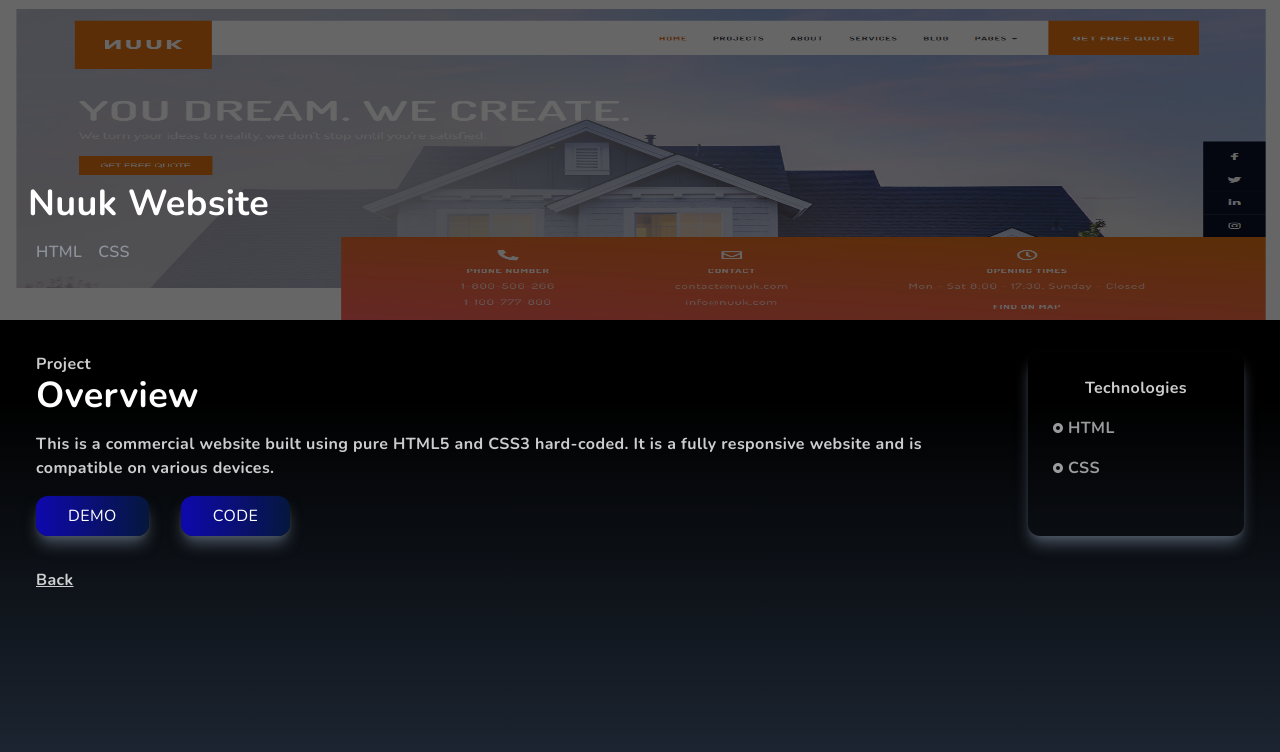
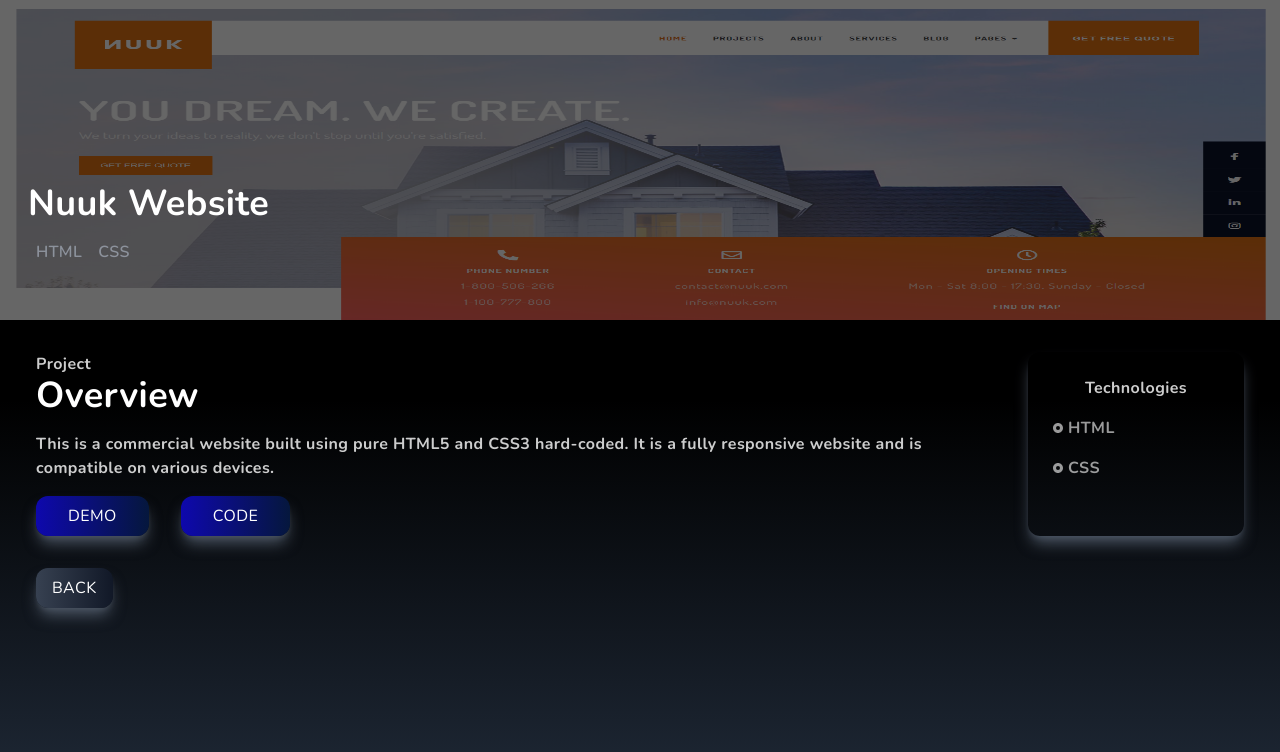
Before and after one commit to Akhil-Anumula/next-portfolio, a Next.js app: page /project/1 in a window 1280 px wide. Shown: the top 752 px of the page. Built offline with nearby package versions, Linux system fonts and the light colour scheme.

Commit message:
nav changes

```diff
--- a/pages/project/[project].js
+++ b/pages/project/[project].js
@@ -14,6 +14,7 @@ import weatherApp from '../../public/assets/projects/weatherApp.png'
 import restaurant from '../../public/assets/projects/restaurant.png'
 import bank from '../../public/assets/projects/bank.png'
 import metaverse from '../../public/assets/projects/metaverse.png'
+import { TbArrowBigLeft } from 'react-icons/tb'
 
 
 function ProjectDetails() {
@@ -70,7 +71,7 @@ function ProjectDetails() {
       id: 6,
       src: digitalStore,
       title: "Digital Store",
-      techUsed: ["React","React-Router-Dom","Tailwind CSS"],
+      techUsed: ["React", "React-Router-Dom", "Tailwind CSS"],
       description: "Implemented a sample store app which uses dummyjson API to fetch different products data. It is designed with Tailwind CSS and made with React. It uses React-Router-Dom and Hash-Links to traverse between different routes.",
       demo: "https://digital-store3.netlify.app/",
       code: "https://github.com/Akhil-Anumula/sample-store"
@@ -124,9 +125,13 @@ function ProjectDetails() {
   const reqProject = new Object(projects.find(item => projectId == item.id));
   return (
     <>
-      {Object.keys(reqProject)?.length && (<div className='w-full h-screen bg-gradient-to-b from-black via-black to-gray-800'>
+      {Object.keys(reqProject)?.length && (
+        <div className='w-full h-full md:h-screen bg-gradient-to-b from-black via-black to-gray-800'>
           <div className="relative w-screen h-[30vh] lg:h-[40vh]">
             <div className="absolute top-0 left-0 w-full h-[30vh] lg:h-[40vh] bg-black/60 z-10" />
+            <Link href="/#Projects">
+              <p className='md:hidden text-white z-20 absolute top-0 left-0'><TbArrowBigLeft size={30} /></p>
+            </Link>
             <Image className='absolute z-1' fill object-fit='cover' src={reqProject.src} alt={`${reqProject.title}-Img`} priority={true} />
             <div className='absolute top-[70%] max-w-[1240px] w-full left-[50%] right-[50%] translate-x-[-50%] translate-y-[-50%] text-white z-10 p-2'>
               <h2 className='py-2'>{reqProject.title}</h2>
@@ -162,10 +167,12 @@ function ProjectDetails() {
               </div>
             </div>
             <Link href="/#Projects">
-            <p className='underline cursor-pointer'>Back</p>
+              <button className='hidden md:block text-white py-2 px-4 bg-gradient-to-r from-gray-700 to-gray-900'>Back</button>
             </Link>
           </div>
-      </div>)}
+        </div>
+      )
+      }
     </>
   )
 }
```
Lines whose indentation alone changed are shown as unchanged.
